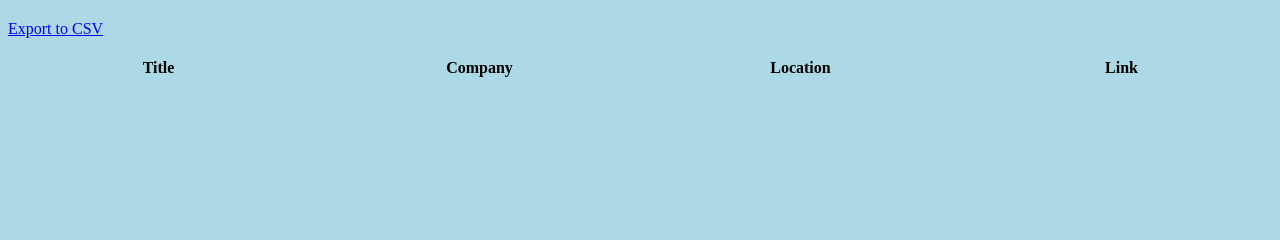
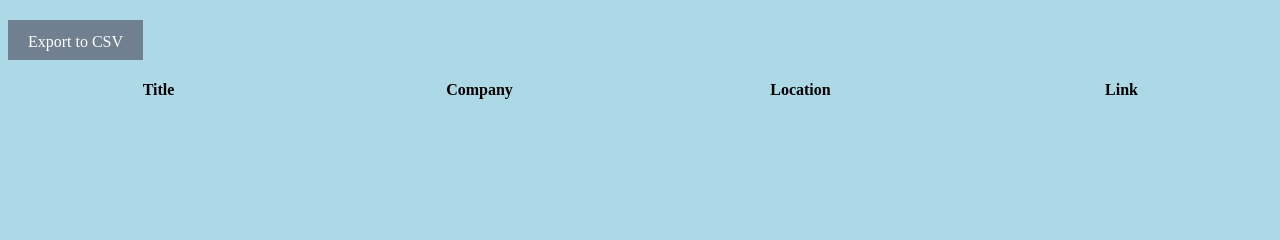
Before and after one commit to jaemin-jeong/scraper, a Flask app: template server/templates/report.html in a window 1280 px wide. Shown: the part 129-369 px from the top of the page. Run offline with Flask 2, Linux system fonts and the light colour scheme; the template is opened without the code that fills it, so the values that code supplies are empty; parts of the project's set-up code (start-up, migrations or seed data) failed here and were passed over.

Commit message:
💄 button design
- 지원 버튼 디자인 수정

```diff
--- a/server/templates/report.html
+++ b/server/templates/report.html
@@ -22,12 +22,36 @@
         font-style: italic;
         text-align: center;
       }
+      a#csv_btn {
+          display: block;
+          width: 115px;
+          height: 20px;
+          text-align: center;
+          line-height: 23px;
+          background:slategrey;
+          padding: 10px;
+          color: white;
+          font-weight:normal;
+          text-decoration: none;
+      }
+      a.apply_btn {
+        display: block;
+        width: 80px;
+        height: 15px;
+        margin: auto;
+        text-align: center;
+        background: lightseagreen;
+        padding: 10px;
+        color: white;
+        font-weight: normal;
+        text-decoration: none;
+      }
     </style>
   </head>
   <body>
     <h1>Search Result</h1>
     <h3>Found {{resultsNumber}} page result for: {{searching_by}}</h3>
-    <a href='/export?word={{searching_by}}'>Export to CSV</a>
+    <a id='csv_btn' href='/export?word={{searching_by}}'>Export to CSV</a>
     <section>
       <h4>Title</h4>
       <h4>Company</h4>
@@ -37,7 +61,9 @@
         <span>{{job.title}}</span>
         <span>{{job.company}}</span>
         <span>{{job.location}}</span>
-        <a href="{{job.link}}" target="_blank">Apply</a>
+        <span>
+          <a class='apply_btn' href="{{job.link}}" target="_blank">Apply</a>
+        </span>
       {% endfor %}
     </section>
   </body>
```
